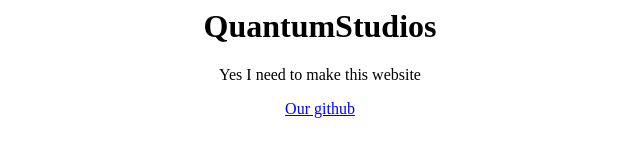
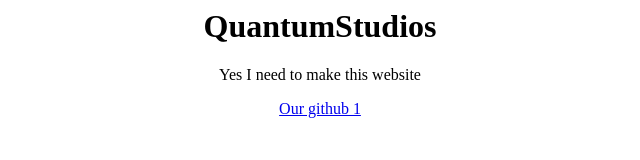
Before and after one commit to OfficialQuantumStudios/website, a plain HTML site: page index.html in a window 1280 px wide. Shown: the full height of the page, 320-960 px from the left. Drawn offline with Linux system fonts and the light colour scheme.

Commit message:
Update index.html

```diff
--- a/index.html
+++ b/index.html
@@ -8,7 +8,7 @@
     <center>
         <h1>QuantumStudios</h1>
         <p>Yes I need to make this website</p>
-        <a href="https://github.com/orgs/OfficialQuantumStudios">Our github</a>
+        <a href="https://github.com/orgs/OfficialQuantumStudios">Our github 1</a>
     </center>
 </body>
 
```
